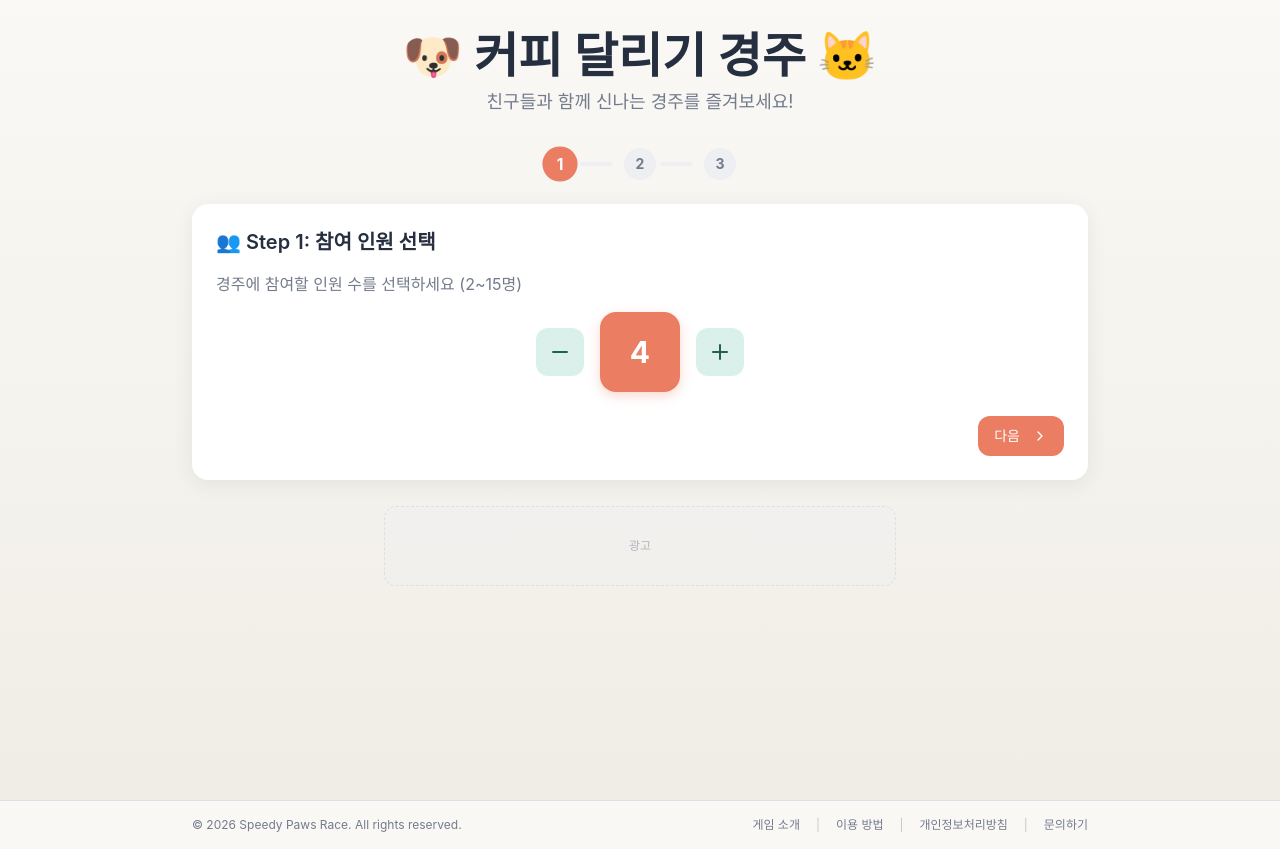
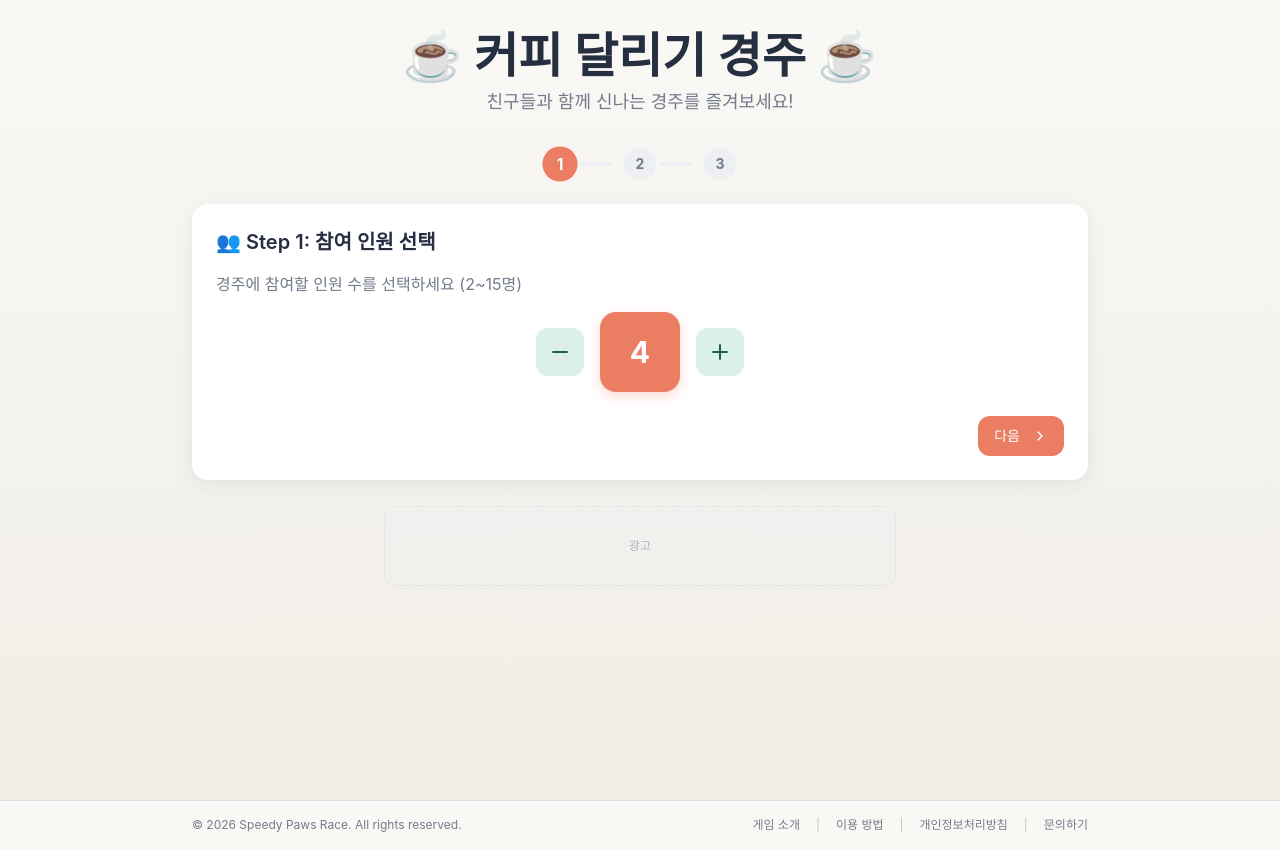
Before and after one commit to masterminigames/speedy-paws-race, a React (Vite) app: page / in a window 1280 px wide. Built offline with nearby package versions, Linux system fonts and the light colour scheme; the HTML template or start-up script is replaced by a standard one.

Commit message:
Update title emoji to coffee

```diff
--- a/src/components/RaceTrack.tsx
+++ b/src/components/RaceTrack.tsx
@@ -27,7 +27,7 @@ export function RaceTrack({ players, gamePhase, countdown, elapsedTime, penaltyR
       {/* Header */}
       <div className="text-center mb-4">
         <h1 className="text-2xl md:text-4xl font-bold text-foreground mb-1">
-          🐶 커피 달리기 경주 🐱
+          ☕ 커피 달리기 경주 ☕
         </h1>
         <div className="text-lg text-muted-foreground">
           {gamePhase === 'racing' && (
--- a/src/components/SetupScreen.tsx
+++ b/src/components/SetupScreen.tsx
@@ -168,7 +168,7 @@ export function SetupScreen({ playerCount, setPlayerCount, onStart }: SetupScree
       <div className="max-w-4xl mx-auto">
         <div className="text-center mb-8">
           <h1 className="text-3xl md:text-5xl font-bold text-foreground mb-2">
-            🐶 커피 달리기 경주 🐱
+            ☕ 커피 달리기 경주 ☕
           </h1>
           <p className="text-muted-foreground text-lg">
             친구들과 함께 신나는 경주를 즐겨보세요!
```
